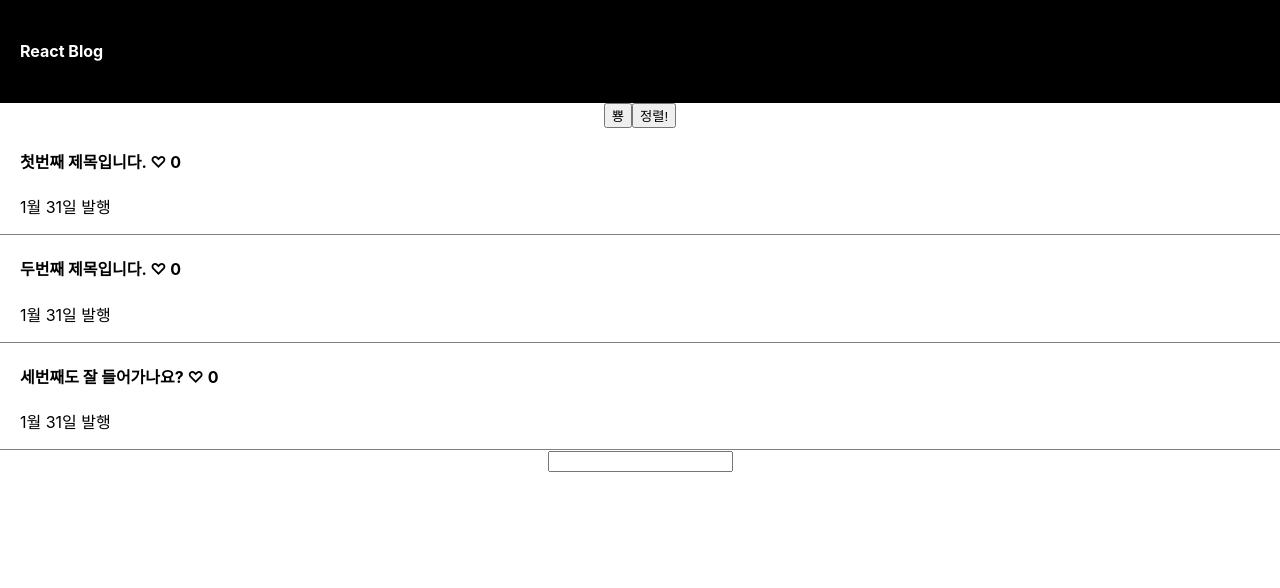
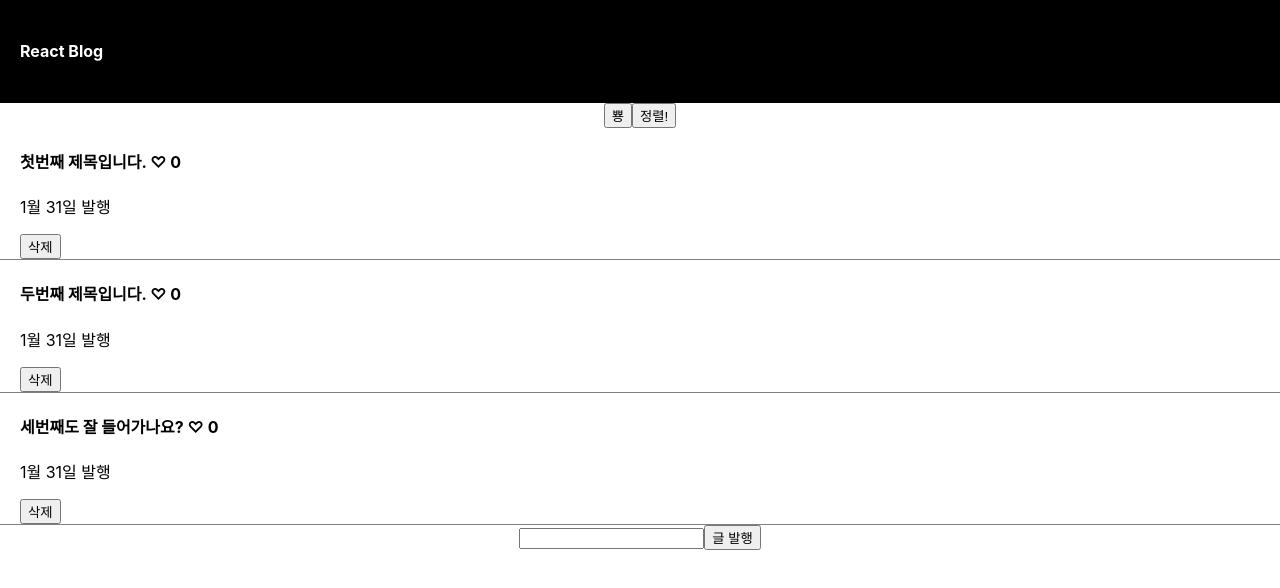
Before and after one commit to JellyKingdom/react-prac-blog, a React (Create React App) app: page / in a window 1280 px wide. Shown: the top 588 px of the page. Built offline with nearby package versions, Linux system fonts and the light colour scheme.

Commit message:
feat: add create and delete

```diff
--- a/src/App.js
+++ b/src/App.js
@@ -51,6 +51,11 @@ function App() {
                             </span>{" "}{likes}{" "}
                         </h4>
                         <p>1월 31일 발행</p>
+                        <button onClick={() => {
+                            let copy = [...BlogTitle];
+                            copy.splice(copy.indexOf(copy[i]),1);
+                            setBlogTitle(copy);
+                        }}>삭제</button>
                     </div>
 
 
@@ -60,7 +65,12 @@ function App() {
 
             <input type="text" onChange={(e) => {
                 setInputVal(e.target.value);
-                console.log(inputVal);}}/>
+                }}/>
+            <button onClick={() =>{
+                let copy = [...BlogTitle];
+                copy.push(inputVal);
+                setBlogTitle(copy);
+            }}>글 발행</button>
 
             {modal == true ? <Modal title={title} setBlogTitle={setBlogTitle} color={'skyblue'} BlogTitle={BlogTitle}/> : null}
         </div>
```
